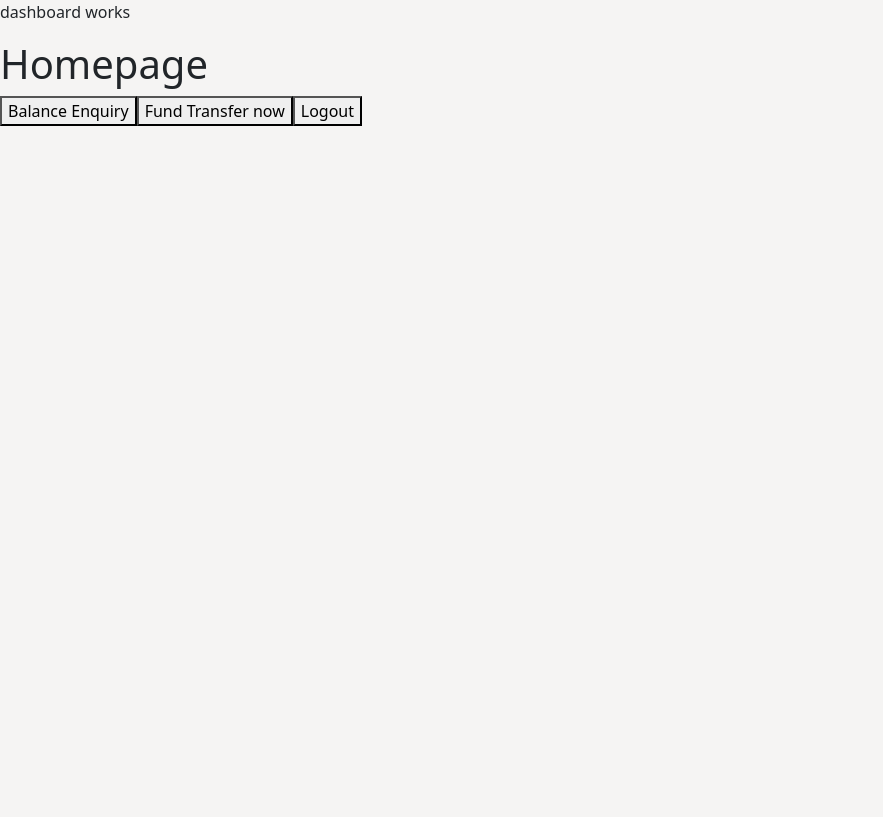
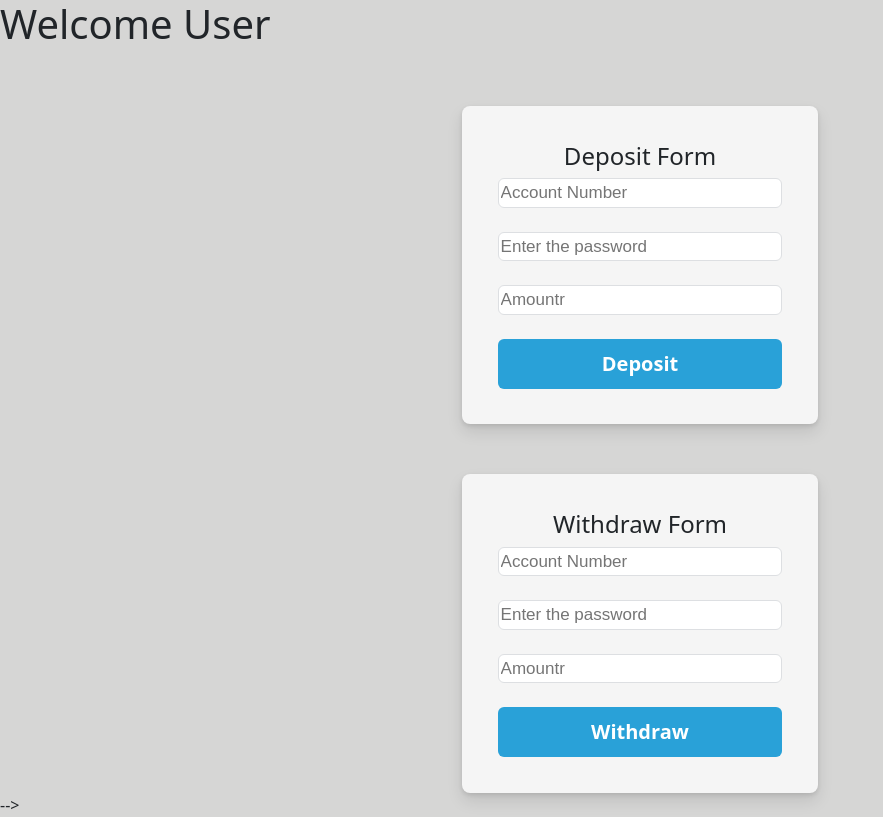
Before and after one commit to Afsin123/Angular-BankApp, an Angular app: page /dashboard in a window 1280 px wide. Shown: the whole page, without its empty margins (0-883 px from the left). Built offline with nearby package versions, Linux system fonts and the light colour scheme.

Commit message:
data service, deposit and withdraw in dashboard completed next validation

```diff
--- a/src/app/dashboard/dashboard.component.html
+++ b/src/app/dashboard/dashboard.component.html
@@ -1,6 +1,68 @@
-<p>dashboard works</p>
+<h1> Welcome User </h1>
 
-<h1> Homepage </h1>
+<!-- Two forms for deposit and withdraw -->
+
+<div class="container">
+  <div class="row">
+    <div class="col-4"></div>
+    <div class="col-4">
+      <div class="main" style="margin-top: 50px; background-color: whitesmoke; text-align: center; ">
+
+        <h4> Deposit Form </h4>
+
+        <form (ngSubmit)="deposit()">
+          <input type="text" id="acno" class=" text " name="acno" [(ngModel)]="acno" placeholder="Account Number"> <br><br>
+
+          <input type="text" id="password" class="text" name="password" [(ngModel)]="password" placeholder="Enter the password"> <br> <br>
+
+          <input type="text" id="amount" class=" text " name="amount" [(ngModel)]="amount" placeholder="Amountr" ><br><br>
+
+          <input type="submit" value="Deposit" class="button butefct"> <br>
+
+        </form>
+      </div>
+    </div>
+    <div class="col-4"></div>
+
+  </div>
+ <!-- Withdraw form -->
+
+  <div class="row">
+    <div class="col-4"></div>
+    <div class="col-4">
+      <div class="main" style="margin-top: 50px; background-color: whitesmoke; text-align: center; ">
+        <h4> Withdraw Form </h4>
+
+        <form (ngSubmit)="withdraw()">
+
+          <input type="text" id="acno1" class=" text " name="acno" [(ngModel)]="acno1" placeholder="Account Number"><br><br>
+
+          <input type="text" id="password1" class="text" name="password" [(ngModel)]="password1"  placeholder="Enter the password"> <br> <br>
+
+          <input type="text" id="amount1" class=" text " name="amount" [(ngModel)]="amount1" placeholder="Amountr"> <br><br>
+
+          <input type="submit" value="Withdraw " class="button butefct"> <br>
+
+        </form>
+
+      </div>
+    </div>
+    <div class="col-4"></div>
+
+  </div>
+
+</div>
+
+
+
+
+
+
+
+
+
+<!--
+
     <h1 id="profile"></h1>
 
     <button onclick="displayBalance()">
@@ -10,13 +72,13 @@
     <button onclick="logout()">
         Logout
     </button>
-    <!-- Button trigger modal -->
+    <!-Button trigger modal -->
 <!-- <button type="button" class="btn btn-primary" data-bs-toggle="modal" data-bs-target="#staticBackdrop">
   Fund Transfer
 </button> -->
 
 <!-- Modal -->
-<div class="modal fade modal-dialog modal-dialog-centered" id="staticBackdrop" data-bs-backdrop="static" data-bs-keyboard="false" tabindex="-1" aria-labelledby="staticBackdropLabel" aria-hidden="true">
+<!-- <div class="modal fade modal-dialog modal-dialog-centered" id="staticBackdrop" data-bs-backdrop="static" data-bs-keyboard="false" tabindex="-1" aria-labelledby="staticBackdropLabel" aria-hidden="true">
   <div class="modal-dialog">
     <div class="modal-content">
       <div class="modal-header">
@@ -40,4 +102,4 @@
       </div>
     </div>
   </div>
-</div>
+</div> --> -->
--- a/src/app/dashboard/dashboard.component.ts
+++ b/src/app/dashboard/dashboard.component.ts
@@ -1,4 +1,5 @@
 import { Component, OnInit } from '@angular/core';
+import { DataService } from '../services/data.service';
 
 @Component({
   selector: 'app-dashboard',
@@ -7,9 +8,47 @@ import { Component, OnInit } from '@angular/core';
 })
 export class DashboardComponent implements OnInit {
 
-  constructor() { }
+  acno = ""
+  password =""
+  amount =""
+
+  acno1= ""
+  password1 =""
+  amount1 =""
+
+  constructor(private ds: DataService) { }
 
   ngOnInit(): void {
   }
 
+
+  deposit(){
+
+    var acno = this.acno;
+    var password = this.password;
+    var amount = this. amount;
+
+    var result = this.ds.deposit(acno, password, amount)
+
+    if(result){
+      alert ( " Amount is "+ amount + "credited. New balance is"+ result)
+    }
+
+
+  }
+
+  withdraw(){
+
+    var acno1 = this.acno1;
+    var password1 = this.password1;
+    var amount1 = this. amount1;
+
+    var result1 = this.ds.withdraw(acno1, password1, amount1)
+
+    if(result1){
+      alert ( " Amount is "+ amount1 + "debited from your account. New balance is"+ result1)
+    }
+
+
+  }
 }
--- a/src/app/login/login.component.ts
+++ b/src/app/login/login.component.ts
@@ -1,5 +1,6 @@
 import { Component, OnInit } from '@angular/core';
 import { Router } from '@angular/router';
+import { DataService } from '../services/data.service';
 
 @Component({
   selector: 'app-login',
@@ -12,14 +13,8 @@ export class LoginComponent implements OnInit {
   acno = "Enter acc/no here"
   password = ""
 
-  user: any = {
-    1000: { acno: 1000, username: "Akhil", password: "userone", balance: 2000 },
-    1001: { acno: 1001, username: "Anhil", password: "usertwo", balance: 3000 },
-    1002: { acno: 1002, username: "Akhila", password: "userthree", balance: 1000 },
-    1003: { acno: 1003, username: "Neena", password: "userfour", balance: 4000 },
-    1004: { acno: 1004, username: "Susha", password: "userfive", balance: 5000 }
-  }
-  constructor( private router:Router) {}
+
+  constructor( private router:Router, private ds: DataService) {}
 
 
   ngOnInit(): void {
@@ -53,7 +48,7 @@ export class LoginComponent implements OnInit {
 
     var pswd = this.password;
 
-    let accDetails = this.user;
+    let accDetails = this.ds.user;
     if (acno in accDetails) {
       if (pswd == accDetails[acno]["password"]) {
         alert("Login Successful")
--- a/src/app/register/register.component.ts
+++ b/src/app/register/register.component.ts
@@ -1,4 +1,6 @@
 import { Component, OnInit } from '@angular/core';
+import { Router } from '@angular/router';
+import { DataService } from '../services/data.service';
 
 @Component({
   selector: 'app-register',
@@ -13,12 +15,26 @@ export class RegisterComponent implements OnInit {
 
 
 
-  constructor() { }
+  constructor(private ds: DataService, private router: Router) { }
 
   ngOnInit(): void {
   }
-  register(){
-alert("Register clicked!!")
+  register() {
+    var uname = this.uname;
+    var password = this.password;
+    var acno = this.acno;
+
+    var result = this.ds.register(acno, uname, password);
+    if (result) {
+      alert("Registration Successful!!")
+      this.router.navigateByUrl("")
+    }
+      else{
+        alert("User already exist!!!! Log in ")
+      }
+
+
+    // alert("Register clicked!!")
 
   }
 
--- /dev/null
+++ b/src/app/services/data.service.ts
@@ -0,0 +1,104 @@
+import { Injectable } from '@angular/core';
+
+
+@Injectable({
+  providedIn: 'root'
+})
+export class DataService {
+
+  user: any = {
+    1000: { acno: 1000, username: "Akhil", password: "userone", balance: 2000 },
+    1001: { acno: 1001, username: "Anil", password: "usertwo", balance: 3000 },
+    1002: { acno: 1002, username: "Akhila", password: "userthree", balance: 1000 },
+    1003: { acno: 1003, username: "Neena", password: "userfour", balance: 4000 },
+    1004: { acno: 1004, username: "Susha", password: "userfive", balance: 5000 }
+  }
+
+  constructor() { }
+
+  // Login(acno: any, password:any){
+  //   let accDetails = this.user
+  //   if (acno in accDetails){
+  //     if( password == accDetails[acno]["password"]){
+  //       return true
+  //     }
+  //     else {
+  //       alert("Incorrect Password")
+  //       return false
+  //     }
+  //   }
+  //   else {
+  //     alert("Invalid User")
+  //     return false
+  //   }
+  // }
+
+  register( acno:any, username: any, password: any, ){
+
+    let accDetails =  this.user;
+    if(acno in accDetails){
+
+      return false;
+    }
+    else{
+      accDetails[acno] = {
+        acno,
+        username,
+        password,
+        balance:0
+      }
+      return true;
+    }
+
+  }
+
+  deposit(acno:any, password:any, amount: any){
+
+    var amt = parseInt(amount)
+
+    let accDetails = this.user
+    if (acno in accDetails){
+      if( password == accDetails[acno]["password"]){
+        accDetails[acno]["balance"]+= amt
+        return accDetails[acno]["balance"]
+      }
+      else {
+        alert("Incorrect Password")
+        return false
+      }
+    }
+    else {
+      alert("Invalid User")
+      return false
+    }
+  }
+
+  withdraw(acno:any, password:any, amount: any){
+
+    var amt = parseInt(amount)
+
+    let accDetails = this.user
+    if (acno in accDetails){
+      if( password == accDetails[acno]["password"]){
+        if(accDetails[acno]["balance"] >amt) {
+        accDetails[acno]["balance"]-= amt
+        return accDetails[acno]["balance"]
+      }
+      else {
+        alert(" Insufficient Balance ")
+        return false
+      }
+      }
+      else {
+        alert("Incorrect Password")
+        return false
+      }
+    }
+    else {
+      alert("Invalid User")
+      return false
+    }
+  }
+
+
+}
--- a/src/styles.css
+++ b/src/styles.css
@@ -1,13 +1,13 @@
 /* You can add global styles to this file, and also import other style files */
 
 body{
-    background: #f5f4f3;
+    background: #d6d6d5;
 
 }
 .main{
 
     align-items: center;
-    background-color: #fff;
+    background-color: white;
 
     border-radius: 8px;
 
@@ -39,7 +39,7 @@ body{
 
 
 .button{
-    background-color: #e69e04;
+    background-color: #29a1d8;
     border: none;
     border-radius: 6px;
     font-size:20px;
@@ -71,7 +71,7 @@ body{
 }
 .button1:hover,.button1:hover{
     outline: none !important;
-    background-color: #be0b05;
+    background-color: #fdfcfc;
 }
 h4{
     text-align: center;
```
Also changed, not shown: 1 other file (tests, documents, lock files or other folders).
